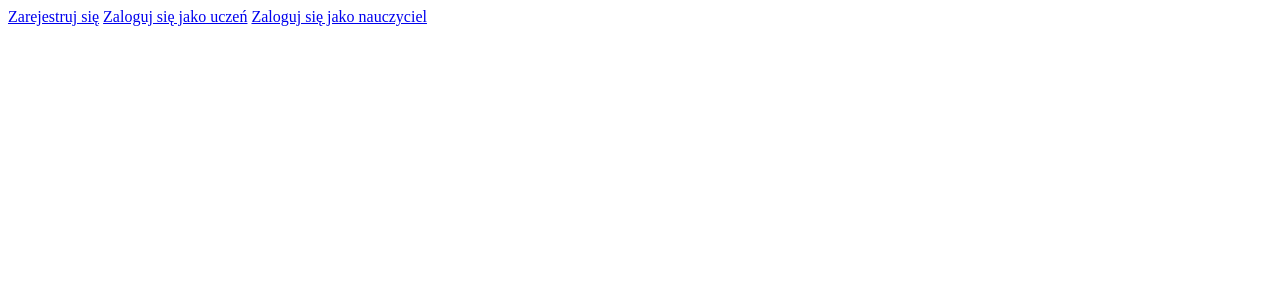
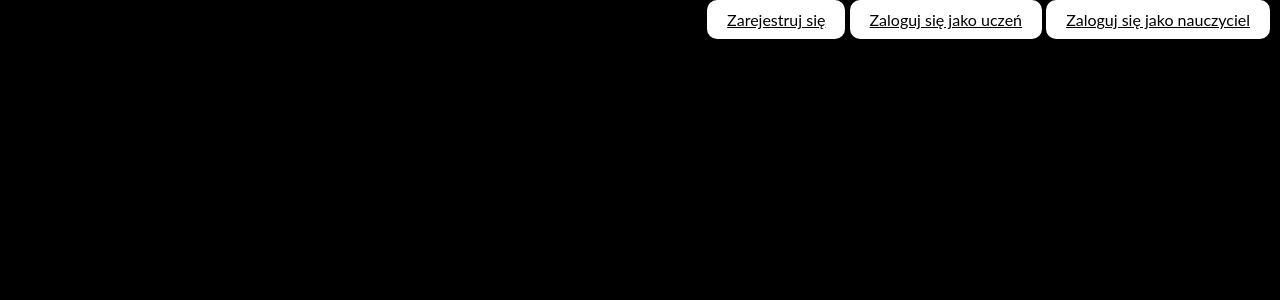
Before and after one commit to MarcelBienko3b/zsti-together, a PHP site: page / in a window 1280 px wide. Shown: the top 300 px of the page. Run offline with PHP 8.4, Linux system fonts and the light colour scheme; data that the repository does not hold is empty.

Commit message:
Basic styling for better data readibility on index

```diff
--- a/index.php
+++ b/index.php
@@ -6,19 +6,26 @@
         <meta charset="UTF-8">
         <title>ZSTI Together</title>
 
+        <link rel="stylesheet" href="styles/main.css">
+
     </head>
 
     <body>
 
-        <a href="register.php">Zarejestruj się</a>
-        <a href="loginStudent.php">Zaloguj się jako uczeń</a>
-        <a href="loginTeacher.php">Zaloguj się jako nauczyciel</a>
+        <nav class="navbar navbar--horizontal">
+            <ul class="navbar__list">
+                <li class="navbar__item"><a href="register.php">Zarejestruj się</a></li>
+                <li class="navbar__item"><a href="loginStudent.php">Zaloguj się jako uczeń</a></li>
+                <li class="navbar__item"><a href="loginTeacher.php">Zaloguj się jako nauczyciel</a></li>
+            </ul>
+        </nav>
 
         <?php
 
             $conn = new mysqli('localhost','root','','zsti_together_database');
 
-            $postsQuery = 'select
+            $postsQuery = '
+                    select
                         posts.post__body,
                         subjects.subject__name,
                         students.student__firstName,
@@ -32,31 +39,35 @@
                     left join students on students.student__id = posts.post__tutor
                     left join teachers on teachers.teacher__id = posts.post__teacher
                     inner join types on types.type__id = posts.post__type
-                    left join classes on classes.class__id = students.student__class';
+                    left join classes on classes.class__id = students.student__class
+                    ';
 
             $result = $conn->query($postsQuery);
 
             echo '<br>';
 
             if ($result->num_rows > 0) {
+                echo '<div class="posts-container">';
                 while ($rows = $result->fetch_all()) {
                     foreach ($rows as $row) {
                         echo
-                            '<div class="post">
-
-                                <h3 class="description">'.$row[0].'</h3>
-                                <h4 class="subject">'.$row[1].'</h2>';
+                            '<div class="posts-container__post post">';
                                 if ($row[4] == null && $row[5] == null) {
-                                    echo '<h4 class="tutor">'.$row[2].' '.$row[3].' | '.$row[7].'</h2>';
+                                    echo '<h4 class="post__author">'.$row[2].' '.$row[3].' | '.$row[7].'</h2>';
                                 } elseif ($row[2] == null && $row[3] == null) {
-                                    echo '<h4 class="teacher">'.$row[4].' '.$row[5].'</h2>';
+                                    echo '<h4 class="post__author">'.$row[4].' '.$row[5].'</h2>';
                                 }
                             echo
-                                '<p class="type">'.$row[6].'</p>
+                                '<h3 class="post__description">'.$row[0].'</h3>
+                                <h4 class="post__subject">'.$row[1].'</h2>';
+
+                            echo
+                                '<p class="post__type">'.$row[6].'</p>
                             </div>';
                         echo '<br>';
                     }
                 }
+                echo '</div>';
             }
 
         ?>
--- /dev/null
+++ b/styles/components/_color-scheme.scss
@@ -0,0 +1,8 @@
+//* background colors
+
+$main-bckg: #000000;
+$secondary-bckg: #FFFFFF;
+
+//* accent colors
+
+$main-accent: #FFFFFF;
--- /dev/null
+++ b/styles/components/_fonts.scss
@@ -0,0 +1,17 @@
+//* font families
+
+$main-family: Lato;
+
+//* font sizes
+
+$medium-size: 18px;
+$small-size: 12px;
+
+//* font weights
+
+$medium-weight: normal;
+
+//* font colors
+
+$main-clr: #FFFFFF;
+$secondary-clr: #000000;
--- /dev/null
+++ b/styles/components/_navigation.scss
@@ -0,0 +1,6 @@
+@mixin nav-button {
+
+    padding: 10px 20px;
+    border-radius: 10px;
+
+}
--- /dev/null
+++ b/styles/components/_post-grid.scss
@@ -0,0 +1,12 @@
+@mixin grid-base {
+
+    grid-template-columns: repeat(5, 1fr);
+    grid-template-rows: repeat(4, 1fr);
+
+    grid-template-areas:
+        "author author . subject subject"
+        "desc desc desc desc desc"
+        "desc desc desc desc desc"
+        ". . . type type";
+
+}
--- /dev/null
+++ b/styles/main.css
@@ -0,0 +1,55 @@
+* {
+  margin: 0;
+  padding: 0;
+  box-sizing: border-box;
+}
+* body {
+  background-color: #000000;
+  color: #FFFFFF;
+  font-family: Lato;
+}
+* body .navbar {
+  display: flex;
+  padding: 0 10px;
+  flex-direction: row-reverse;
+}
+* body .navbar__item {
+  display: inline-block;
+  background-color: #FFFFFF;
+  padding: 10px 20px;
+  border-radius: 10px;
+}
+* body .navbar__item a {
+  color: #000000;
+}
+* body .posts-container {
+  display: flex;
+  flex-wrap: wrap;
+  flex-direction: row;
+  width: 100%;
+}
+* body .posts-container .post {
+  flex-basis: 80%;
+  margin: 10px auto 10px auto;
+  padding: 10px;
+  border: 1px solid #FFFFFF;
+  display: grid;
+  grid-column-gap: 0;
+  grid-row-gap: 0;
+  grid-template-columns: repeat(5, 1fr);
+  grid-template-rows: repeat(4, 1fr);
+  grid-template-areas: "author author . subject subject" "desc desc desc desc desc" "desc desc desc desc desc" ". . . type type";
+}
+* body .posts-container .post__author {
+  grid-area: author;
+  font-size: 18px;
+}
+* body .posts-container .post__subject {
+  grid-area: subject;
+}
+* body .posts-container .post__description {
+  grid-area: desc;
+}
+* body .posts-container .post__type {
+  grid-area: type;
+}/*# sourceMappingURL=main.css.map */
--- /dev/null
+++ b/styles/main.scss
@@ -0,0 +1,92 @@
+@use 'components/color-scheme.scss' as clr;
+@use 'components/fonts.scss' as font;
+
+@import 'components/navigation.scss';
+@import 'components/post-grid.scss';
+
+* {
+
+    margin: 0;
+    padding: 0;
+    box-sizing: border-box;
+
+    body {
+
+        background-color: clr.$main-bckg;
+        color: font.$main-clr;
+        font-family: font.$main-family;
+
+        .navbar {
+
+            display: flex;
+            padding: 0 10px;
+            flex-direction: row-reverse;
+
+            &__item {
+
+                display: inline-block;
+                background-color: clr.$secondary-bckg;
+                @include nav-button;
+
+                & a {
+
+                    color: font.$secondary-clr;
+
+                }
+
+            }
+
+        }
+
+        .posts-container {
+
+            display: flex;
+            flex-wrap: wrap;
+            flex-direction: row;
+            width: 100%;
+
+            .post {
+
+                flex-basis: 80%;
+                margin: 10px auto 10px auto;
+                padding: 10px;
+                border: 1px solid clr.$main-accent;
+
+                display: grid;
+                grid-column-gap: 0;
+                grid-row-gap: 0;
+
+                @include grid-base;
+
+                &__author {
+
+                    grid-area: author;
+                    font-size: font.$medium-size;
+
+                }
+
+                &__subject {
+
+                    grid-area: subject;
+
+                }
+
+                &__description {
+
+                    grid-area: desc;
+
+                }
+
+                &__type {
+
+                    grid-area: type;
+
+                }
+
+            }
+
+        }
+
+    }
+
+}
```
Also changed, not shown: 1 other file.
